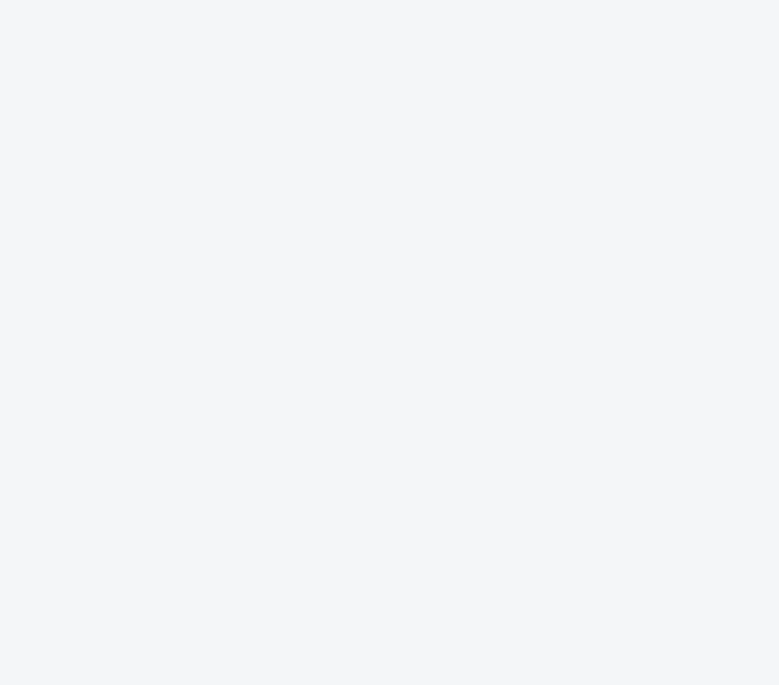
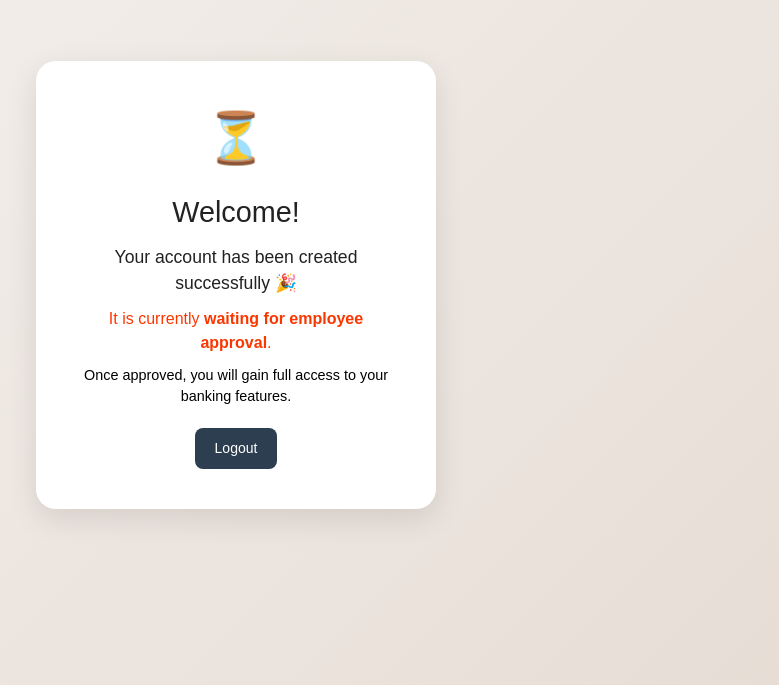
Before and after one commit to dziublykz-student/banking_app_frontend, a Vue app: page /pending-approval in a window 1280 px wide. Before the commit this address had no page. Shown: the part 115-800 px from the top of the page, without its empty margins (404-1183 px from the left). Built offline with nearby package versions, Linux system fonts and the light colour scheme.

Commit message:
Pending page added

```diff
--- a/src/assets/main.css
+++ b/src/assets/main.css
@@ -3,7 +3,7 @@
 body {
   margin: 0;
   font-family: Arial, sans-serif;
-  background-color: #f4f6f8;
+  background-color: #e6dcd4;
   color: #222;
 }
 
@@ -111,3 +111,60 @@ button:hover {
 .valid {
   color: green;
 }
+
+.approval-container {
+  height: 100vh;
+  display: flex;
+  justify-content: center;
+  align-items: center;
+  background: linear-gradient(135deg, #f5f2ef, #e6dcd4);
+}
+
+.approval-card {
+  background: white;
+  padding: 40px;
+  border-radius: 20px;
+  text-align: center;
+  width: 400px;
+  box-shadow: 0 10px 30px rgba(0,0,0,0.1);
+}
+
+.icon {
+  font-size: 50px;
+  margin-bottom: 15px;
+}
+
+h1 {
+  margin-bottom: 10px;
+  font-size: 1.8rem;
+}
+
+.message {
+  font-size: 1.1rem;
+  margin-bottom: 10px;
+}
+
+.sub-message {
+  color: #fb3701;
+  margin-bottom: 10px;
+}
+
+.info {
+  font-size: 0.9rem;
+  color: #000000;
+  margin-bottom: 20px;
+}
+
+.logout-btn {
+  background: #2c3e50;
+  color: white;
+  border: none;
+  padding: 10px 20px;
+  border-radius: 8px;
+  cursor: pointer;
+  transition: 0.3s;
+}
+
+.logout-btn:hover {
+  background: #6a2c14;
+}
--- a/src/views/LoginView.vue
+++ b/src/views/LoginView.vue
@@ -30,11 +30,14 @@
 
 <script setup>
 import { reactive, ref } from 'vue'
+import { useRouter } from 'vue-router'
 
 const form = reactive({
   email: '',
   password: ''
 })
+
+const router = useRouter()
 
 const message = ref('')
 const error = ref('')
@@ -60,6 +63,12 @@ async function loginUser() {
 
     message.value = data.message || 'Login successful'
 
+    if (data.approved) {
+      router.push('/dashboard')
+    } else {
+      router.push('/pending-approval')
+    }
+
     form.email = ''
     form.password = ''
   } catch (err) {
--- /dev/null
+++ b/src/views/PendingApprovalView.vue
@@ -0,0 +1,38 @@
+<template>
+  <div class="approval-container">
+    <div class="approval-card">
+
+      <div class="icon">⏳</div>
+
+      <h1>Welcome!</h1>
+
+      <p class="message">
+        Your account has been created successfully 🎉
+      </p>
+
+      <p class="sub-message">
+        It is currently <strong>waiting for employee approval</strong>.
+      </p>
+
+      <p class="info">
+        Once approved, you will gain full access to your banking features.
+      </p>
+
+      <button @click="logout" class="logout-btn">
+        Logout
+      </button>
+
+    </div>
+  </div>
+</template>
+
+<script setup>
+import { useRouter } from 'vue-router'
+
+const router = useRouter()
+
+function logout() {
+  localStorage.clear()
+  router.push('/login')
+}
+</script>
```
Also changed, not shown: src/router/index.js (+10 -0 lines).
